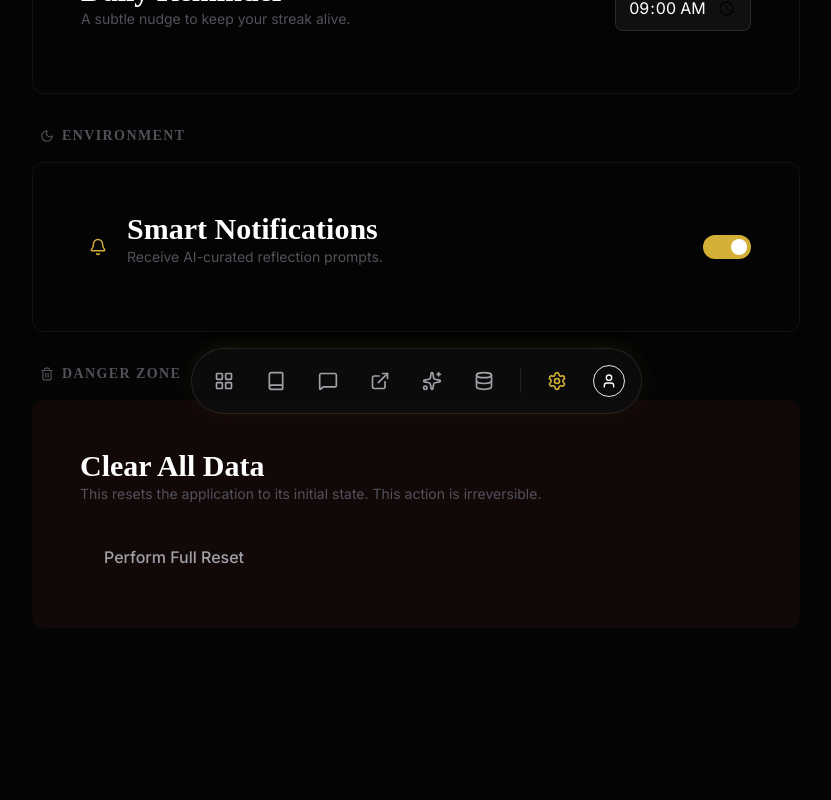
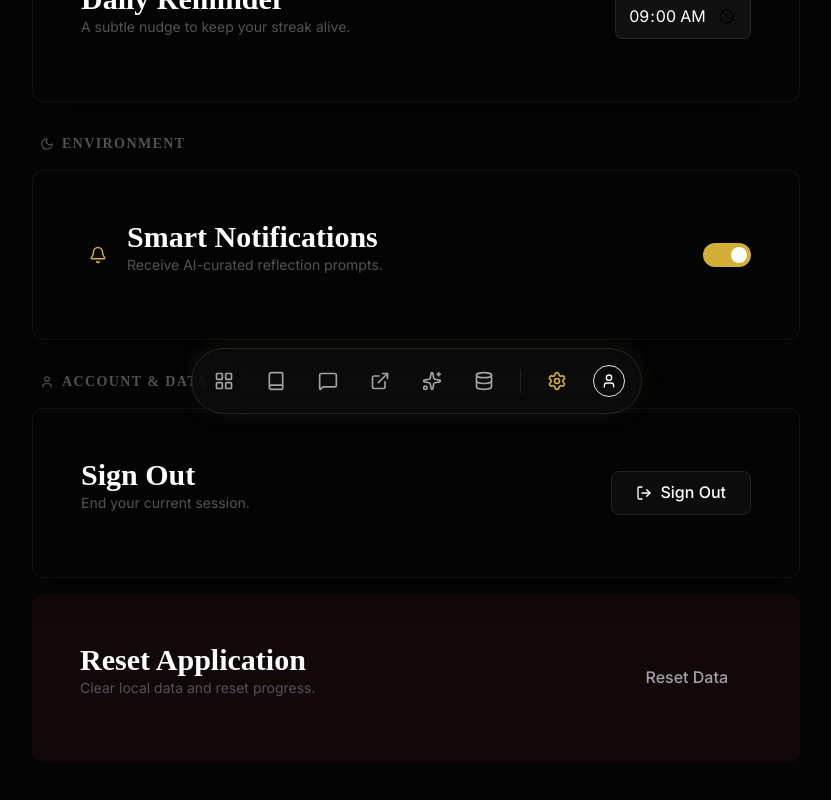
Before and after one commit to NaveenRagunathan/bindary.ai, a Next.js app: page /settings in a window 1280 px wide. Shown: the part 354-1154 px from the top of the page, without its empty margins (224-1055 px from the left). Built offline with nearby package versions, Linux system fonts and the light colour scheme.

Commit message:
feat: implement sign out and profile sync/creation flows

```diff
--- a/src/app/(main)/profile/page.tsx
+++ b/src/app/(main)/profile/page.tsx
@@ -5,15 +5,39 @@ import { User, Target, Brain, Award, Edit3, Save, X } from 'lucide-react';
 import { Card } from '@/ui/Card';
 import { Button } from '@/ui/Button';
 import { getUserProfile, saveUserProfile } from '@/lib/storage';
+import { getUserProfileFromDB } from '@/app/actions';
 import type { UserProfile, PersonalityTraits } from '@/types';
 
 export default function ProfilePage() {
     const [profile, setProfile] = useState<UserProfile | null>(null);
     const [isEditing, setIsEditing] = useState(false);
     const [editedName, setEditedName] = useState('');
+    const [isLoading, setIsLoading] = useState(true);
 
     useEffect(() => {
-        setProfile(getUserProfile());
+        const loadProfile = async () => {
+            setIsLoading(true);
+            try {
+                // Try local storage first
+                let data = getUserProfile();
+
+                // If not found locally, try server
+                if (!data) {
+                    data = await getUserProfileFromDB();
+                    // If found on server, sync to local
+                    if (data) {
+                        saveUserProfile(data);
+                    }
+                }
+
+                setProfile(data);
+            } catch (error) {
+                console.error('Failed to load profile:', error);
+            } finally {
+                setIsLoading(false);
+            }
+        };
+        loadProfile();
     }, []);
 
     useEffect(() => {
@@ -28,6 +52,14 @@ export default function ProfilePage() {
         setIsEditing(false);
     };
 
+    if (isLoading) {
+        return (
+            <div className="flex items-center justify-center min-h-[60vh]">
+                <div className="w-10 h-10 border-4 border-primary/20 border-t-primary rounded-full animate-spin" />
+            </div>
+        );
+    }
+
     if (!profile) {
         return (
             <div className="flex flex-col items-center justify-center min-h-[60vh] text-center space-y-6">
@@ -36,9 +68,9 @@ export default function ProfilePage() {
                 </div>
                 <div className="space-y-2">
                     <h1 className="text-2xl font-bold text-white">Profile Not Found</h1>
-                    <p className="text-text-secondary max-w-md">It looks like you haven't set up your profile yet. Visit the dashboard to get started.</p>
+                    <p className="text-text-secondary max-w-md">It looks like you haven't set up your profile yet. Create one to unlock personalized insights.</p>
                 </div>
-                <Button onClick={() => window.location.href = '/dashboard'}>Go to Dashboard</Button>
+                <Button onClick={() => window.location.href = '/dashboard'}>Create Profile</Button>
             </div>
         );
     }
--- a/src/app/(main)/settings/page.tsx
+++ b/src/app/(main)/settings/page.tsx
@@ -1,10 +1,11 @@
 'use client';
 
 import React, { useState, useEffect } from 'react';
-import { Settings as SettingsIcon, Bell, Moon, Trash2, Calendar, RefreshCw } from 'lucide-react';
+import { User, Bell, Moon, Trash2, Calendar, LogOut } from 'lucide-react';
 import { Card } from '@/ui/Card';
 import { Button } from '@/ui/Button';
 import { getSettings, saveSettings, clearAllData } from '@/lib/storage';
+import { signOut } from 'next-auth/react';
 import type { AppSettings } from '@/lib/storage';
 
 export default function SettingsPage() {
@@ -27,13 +28,19 @@ export default function SettingsPage() {
         }
     };
 
+    const handleSignOut = async () => {
+        await signOut({ callbackUrl: '/auth/signin' });
+    };
+
     if (!settings) return null;
 
     return (
         <div className="max-w-3xl mx-auto space-y-10 pb-20">
             <header className="space-y-2">
                 <h1 className="text-4xl font-display font-bold text-white tracking-tight flex items-center gap-4">
-                    <SettingsIcon className="text-primary" size={32} />
+                    <div className="p-2 bg-white/5 rounded-xl">
+                        <User className="text-primary" size={32} />
+                    </div>
                     Settings
                 </h1>
                 <p className="text-text-secondary">Configure your immersive reading environment.</p>
@@ -105,21 +112,33 @@ export default function SettingsPage() {
                     </Card>
                 </section>
 
-                {/* Data & Privacy */}
+                {/* Account & Data */}
                 <section className="space-y-4">
-                    <h2 className="text-sm font-bold uppercase tracking-widest text-text-muted px-2 flex items-center gap-2 text-red-400">
-                        <Trash2 size={14} />
-                        Danger Zone
+                    <h2 className="text-sm font-bold uppercase tracking-widest text-text-muted px-2 flex items-center gap-2">
+                        <User size={14} />
+                        Account & Data
                     </h2>
-                    <Card variant="surface" padding="xl" className="border-red-500/10 bg-red-500/5 space-y-4">
-                        <div>
-                            <h3 className="text-white font-semibold">Clear All Data</h3>
-                            <p className="text-sm text-text-muted">This resets the application to its initial state. This action is irreversible.</p>
-                        </div>
-                        <Button variant="ghost" onClick={handleClearData} className="text-red-400 hover:bg-red-500/10 hover:text-red-400 border-red-500/20">
-                            Perform Full Reset
-                        </Button>
-                    </Card>
+                    <div className="grid gap-4">
+                        <Card variant="glass" padding="xl" className="flex items-center justify-between">
+                            <div>
+                                <h3 className="text-white font-semibold">Sign Out</h3>
+                                <p className="text-sm text-text-muted">End your current session.</p>
+                            </div>
+                            <Button variant="secondary" onClick={handleSignOut} icon={<LogOut size={16} />}>
+                                Sign Out
+                            </Button>
+                        </Card>
+
+                        <Card variant="surface" padding="xl" className="border-red-500/10 bg-red-500/5 flex items-center justify-between">
+                            <div>
+                                <h3 className="text-white font-semibold">Reset Application</h3>
+                                <p className="text-sm text-text-muted">Clear local data and reset progress.</p>
+                            </div>
+                            <Button variant="ghost" onClick={handleClearData} className="text-red-400 hover:bg-red-500/10 hover:text-red-400 border-red-500/20">
+                                Reset Data
+                            </Button>
+                        </Card>
+                    </div>
                 </section>
             </div>
         </div>
```
